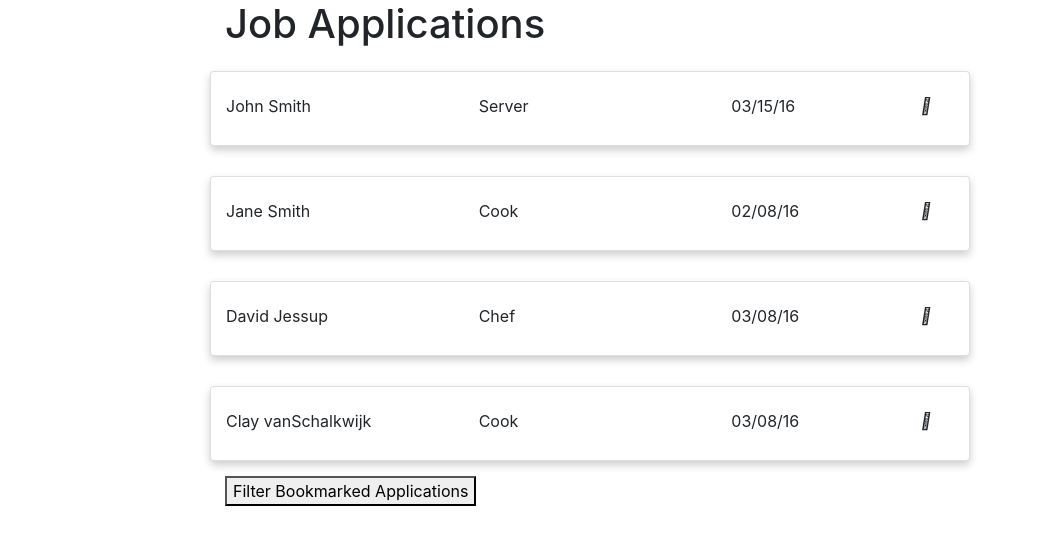
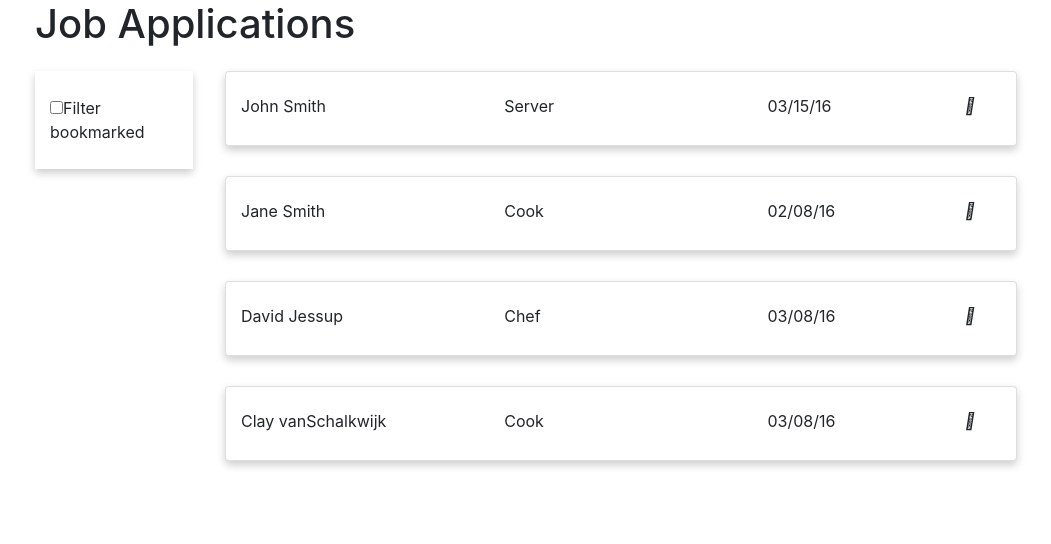
Before and after one commit to jking94/job-application-dashboard, an Angular app: page /dashboard in a window 1280 px wide. Shown: the top 544 px of the page, without its empty margins (50-1101 px from the left). Built offline with nearby package versions, Linux system fonts and the light colour scheme.

Commit message:
Changed bookmark filter to checkbox type
Also edited function that toggles the bookmarked filtering

```diff
--- a/src/app/app.module.ts
+++ b/src/app/app.module.ts
@@ -5,6 +5,7 @@ import { AppRoutingModule } from './app-routing.module';
 import { AppComponent } from './app.component';
 import { DashboardComponent } from './dashboard/dashboard.component';
 import { ApplicationDetailComponent } from './application-detail/application-detail.component';
+import { FormsModule } from '@angular/forms';
 
 @NgModule({
   declarations: [
@@ -14,7 +15,8 @@ import { ApplicationDetailComponent } from './application-detail/application-det
   ],
   imports: [
     BrowserModule,
-    AppRoutingModule
+    AppRoutingModule,
+    FormsModule
   ],
   providers: [],
   bootstrap: [AppComponent]
--- a/src/app/dashboard/dashboard.component.html
+++ b/src/app/dashboard/dashboard.component.html
@@ -1,14 +1,26 @@
 <div class="container">
   <div class="row">
-    <div class="col-10 col-md-8 mx-auto">
+    <div class="col-12">
       <h1>Job Applications</h1>
     </div>
   </div>
 </div>
 
 <div class="container">
+  <div class="row">
+
+    <div class="col-12 col-md-2">
+      <div class="row">
+        <div class="col-10 card-container">
+          <input type="checkbox" (change)="filterBookmarkedApplications()" />
+          <span>Filter bookmarked</span>
+        </div>
+      </div>
+    </div>
+
+    <div class="col-12 col-md-10">
       <div class="row" *ngFor="let application of data">
-    <div (click)="viewApplication(application)" class="card col-10 col-md-8 mx-auto">
+        <div (click)="viewApplication(application)" class="card col-10">
           <div style="margin-top:22px" class="row">
             <p class="col-4">{{application.name}}</p>
             <p class="col-4">{{application.position}}</p>
@@ -19,10 +31,5 @@
       </div>
     </div>
 
-<div class="container">
-  <div class="row">
-    <div class="col-10 col-md-8 mx-auto">
-      <button (click)="filterBookmarkedApplications()">Filter Bookmarked Applications</button>
   </div>
 </div>
-</div>
--- a/src/app/dashboard/dashboard.component.scss
+++ b/src/app/dashboard/dashboard.component.scss
@@ -8,6 +8,13 @@ p{
   min-height: 75px;
   cursor: pointer;
 }
+.card-container {
+  box-shadow: 0 4px 8px 0 rgba(0,0,0,0.2);
+  margin:15px;
+  height:100%;
+  padding-top:25px;
+  padding-bottom:25px;
+}
 
 .card:hover {
   box-shadow: 0 8px 16px 0 rgba(0,0,0,0.2);
--- a/src/app/dashboard/dashboard.component.ts
+++ b/src/app/dashboard/dashboard.component.ts
@@ -10,6 +10,7 @@ import { DataService } from '../data.service';
 })
 export class DashboardComponent implements OnInit {
   data;
+  public showingBookmarked = false;
 
   constructor(public dataService: DataService, private router: Router) {
     this.data = this.dataService.sampleData;
@@ -26,9 +27,15 @@ export class DashboardComponent implements OnInit {
   }
 
   filterBookmarkedApplications() {
-    this.data = this.data.filter((application) => {
-      return application.bookmarked === true;
-    });
+
+    if (this.showingBookmarked) {
+      this.data = this.dataService.sampleData;
+    } else {
+      this.data = this.data.filter((application) => {
+        return application.bookmarked === true;
+      });
+    }
+    this.showingBookmarked = !this.showingBookmarked;
   }
 
 }
```
Lines whose indentation alone changed are shown as unchanged.
